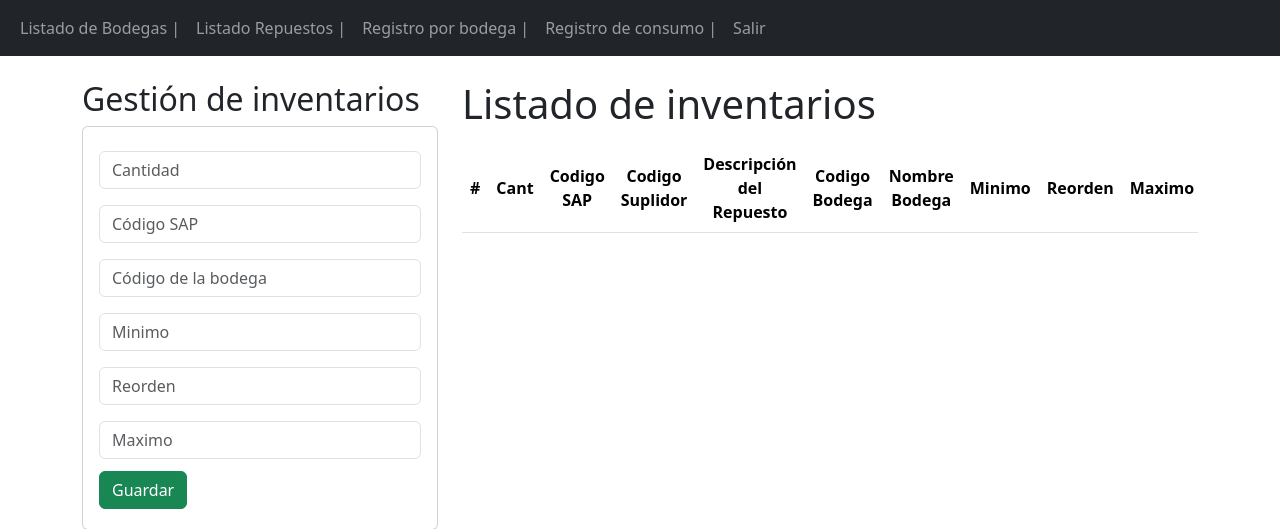
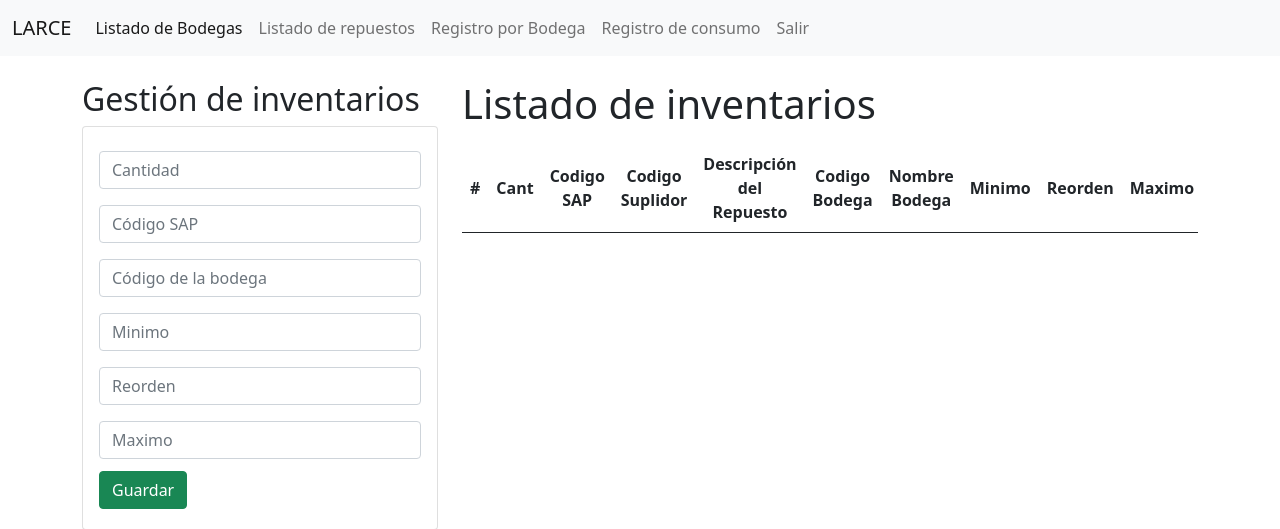
Before and after one commit to rigomora77/bodegasdinamicas, a Django app: page /inventories/ in a window 1280 px wide. Shown: the top 529 px of the page. Run offline with Django 4.2, Linux system fonts and the light colour scheme; data that the repository does not hold is empty.

Commit message:
NavBar responsivo

```diff
--- a/dynamic_inventory/settings.py
+++ b/dynamic_inventory/settings.py
@@ -14,7 +14,7 @@ SECRET_KEY = 'django-insecure-8xs$13&u&974@w&*m7-rufxlq&fpnwh%9nb$chrx13t3!fg7o)
 # SECURITY WARNING: don't run with debug turned on in production!
 DEBUG = True
 
-ALLOWED_HOSTS = ['dilarceapp.com', '127.0.0.1']
+ALLOWED_HOSTS = ['dilarceapp.com']
 CSRF_TRUSTED_ORIGINS = ['https://dilarceapp.com']
 
 
--- a/stockrooms/templates/base.html
+++ b/stockrooms/templates/base.html
@@ -6,29 +6,41 @@
   <meta http-equiv="X-UA-Compatible" content="IE=edge">
   <meta name="viewport" content="width=device-width, initial-scale=1.0">
   <title>{% block title %} {% endblock %}</title>
-  <link rel="stylesheet" href="https://cdn.jsdelivr.net/npm/bootstrap@5.3.0-alpha1/dist/css/bootstrap.min.css" rel="stylesheet" integrity="sha384-GLhlTQ8iRABdZLl6O3oVMWSktQOp6b7In1Zl3/Jr59b6EGGoI1aFkw7cmDA6j6gD" crossorigin="anonymous">
+  <link href="https://cdn.jsdelivr.net/npm/bootstrap@5.0.2/dist/css/bootstrap.min.css" rel="stylesheet" integrity="sha384-EVSTQN3/azprG1Anm3QDgpJLIm9Nao0Yz1ztcQTwFspd3yD65VohhpuuCOmLASjC" crossorigin="anonymous">
   <link rel="stylesheet" href="{% static 'css/stores.css' %}">
 </head>
+
 <body>
-  <div>
-    <nav class="navbar navbar-expand-lg navbar bg-dark" data-bs-theme="dark">
-      <div class="container-fluid">
-        <div class="collapse navbar-collapse" id="navbarNavAltMarkup">
-          <div class="navbar-nav">
-            <a class="nav-link" href="{% url 'stores' %}">Listado de Bodegas |</a>
-            <a class="nav-link" href="{% url 'parts' %}">Listado Repuestos |</a>
-            <a class="nav-link" href="{% url 'inventories' %}">Registro por bodega |</a>
-            <a class="nav-link" href="#">Registro de consumo |</a>
+  <nav class="navbar navbar-expand-lg navbar-light bg-light">
+    <div class="container-fluid">
+      <a class="navbar-brand" href="/">LARCE</a>
+      <button class="navbar-toggler ml-auto" type="button" data-bs-toggle="collapse" data-bs-target="#navbarNav" aria-controls="navbarNav" aria-expanded="false" aria-label="Toggle navigation">
+        <span class="navbar-toggler-icon"></span>
+      </button>
+      <div class="collapse navbar-collapse" id="navbarNav">
+        <ul class="navbar-nav">
+          <li class="nav-item">
+            <a class="nav-link active" aria-current="page" href="{% url 'stores' %}">Listado de Bodegas</a>
+          </li>
+          <li class="nav-item">
+            <a class="nav-link" href="{% url 'parts' %}">Listado de repuestos</a>
+          </li>
+          <li class="nav-item">
+            <a class="nav-link" href="{% url 'inventories' %}">Registro por Bodega</a>
+          </li>
+          <li class="nav-item">
+            <a class="nav-link" href="{% url 'inventories' %}">Registro de consumo</a>
+          </li>
+          <li class="nav-item">
             <a class="nav-link" href="{% url 'userLogout' %}">Salir</a>
-          </div>
-        </div>
+          </li>
+        </ul>
       </div>
-    </nav>
-  </div>
-
+    </div>
+  </nav>
   <div class="container py-4">
     {% block content %} {% endblock %}
   </div>
-  <script src="https://cdn.jsdelivr.net/npm/bootstrap@5.3.0-alpha1/dist/js/bootstrap.bundle.min.js" integrity="sha384-w76AqPfDkMBDXo30jS1Sgez6pr3x5MlQ1ZAGC+nuZB+EYdgRZgiwxhTBTkF7CXvN" crossorigin="anonymous"></script>
+  <script src="https://cdn.jsdelivr.net/npm/bootstrap@5.0.2/dist/js/bootstrap.bundle.min.js" integrity="sha384-MrcW6ZMFYlzcLA8Nl+NtUVF0sA7MsXsP1UyJoMp4YLEuNSfAP+JcXn/tWtIaxVXM" crossorigin="anonymous"></script>
 </body>
 </html>
```
